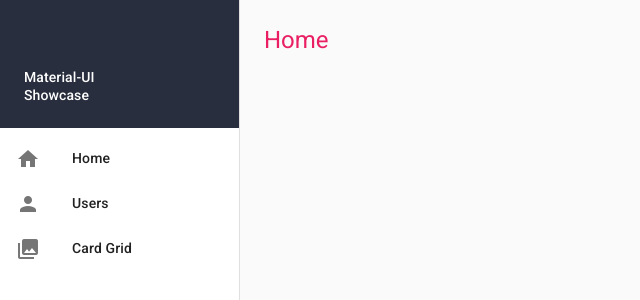
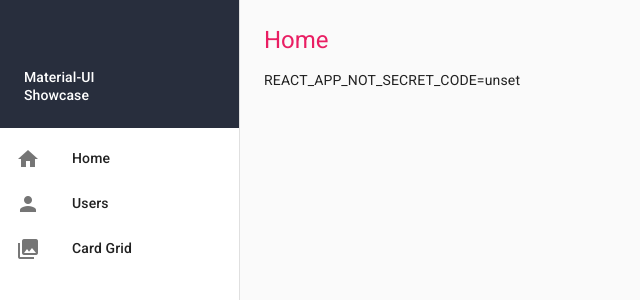
Before and after one commit to joserogeriofilho/material-ui-poc, a React (Create React App) app: page /home in a window 1280 px wide. Shown: the top 300 px of the page, without its empty margins (0-640 px from the left). Built offline with nearby package versions, Linux system fonts and the light colour scheme; no server answers.

Commit message:
Testing environment variables in heroku

```diff
--- a/src/pages/HomePage.js
+++ b/src/pages/HomePage.js
@@ -27,6 +27,7 @@
                   <Typography variant="h5" color='secondary'>
                     {pageTitle}
                   </Typography>
+                  <p>REACT_APP_NOT_SECRET_CODE={process.env.REACT_APP_NOT_SECRET_CODE}</p>
                 </Grid>
               </Hidden>
 
```
Also changed, not shown: 1 other file (tests, documents, lock files or other folders).
